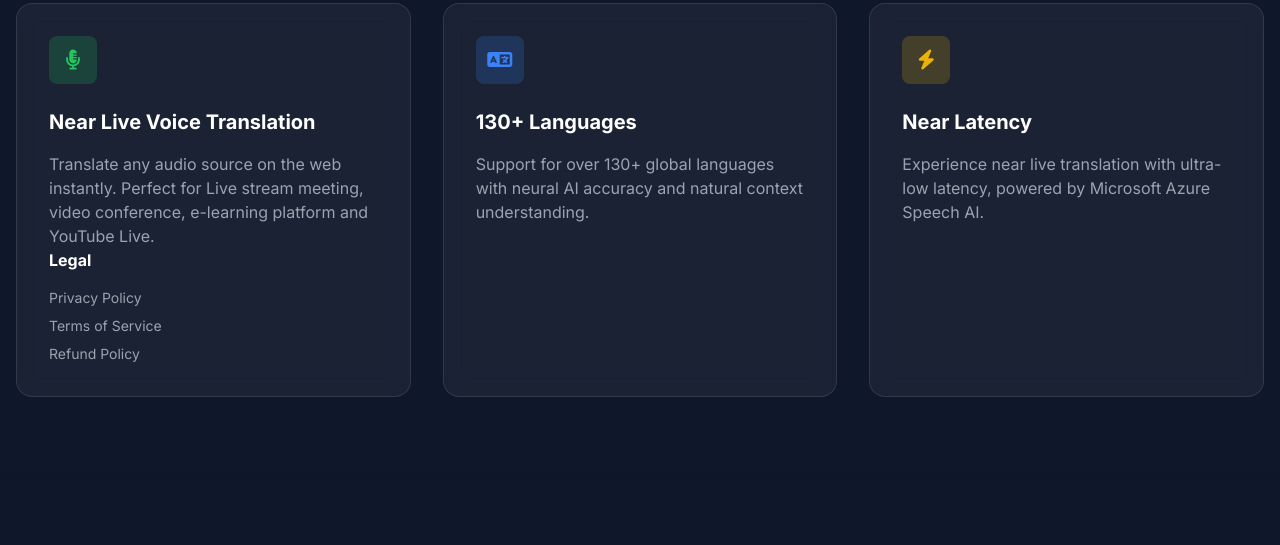
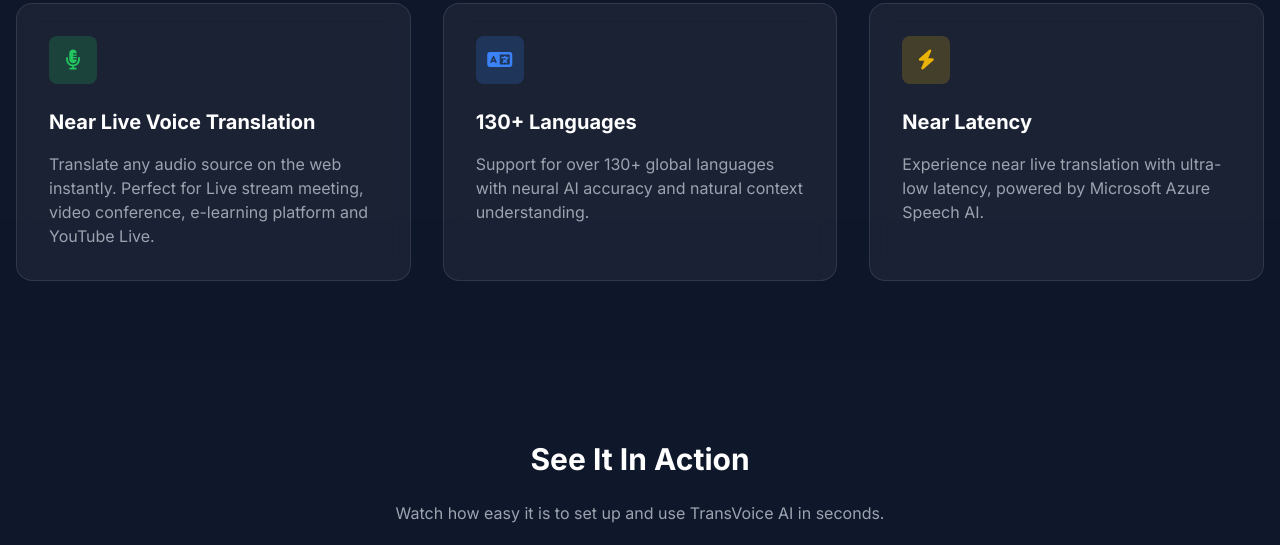
Before and after one commit to Atikgit/transvoice-landing, a plain HTML site: page index.html in a window 1280 px wide. Shown: the part 1306-1851 px from the top of the page. Drawn offline with nearby package versions, Linux system fonts and the light colour scheme.

Commit message:
Add files via upload

```diff
--- a/index.html
+++ b/index.html
@@ -104,15 +104,6 @@
                     </div>
                     <h3 class="text-xl font-bold mb-4">Near Live Voice Translation</h3>
                     <p class="text-gray-400">Translate any audio source on the web instantly. Perfect for Live stream meeting, video conference, e-learning platform and YouTube Live.</p>
-
-                    <div>
-                        <h4 class="font-bold mb-4">Legal</h4>
-                        <ul class="space-y-2 text-sm text-gray-400">
-                        <li><a href="privacy.html" class="hover:text-white">Privacy Policy</a></li>
-                        <li><a href="terms.html" class="hover:text-white">Terms of Service</a></li>
-                        <li><a href="refund.html" class="hover:text-white">Refund Policy</a></li>
-                        </ul>
-                    </div>
                 </div>
                 <div class="glass p-8 rounded-2xl hover:bg-white/5 transition">
                     <div class="w-12 h-12 bg-electricBlue/20 rounded-lg flex items-center justify-center mb-6">
@@ -270,9 +261,9 @@
                 <div>
                     <h4 class="font-bold mb-4">Legal</h4>
                     <ul class="space-y-2 text-sm text-gray-400">
-                        <li><a href="#" class="hover:text-white">Privacy Policy</a></li>
-                        <li><a href="#" class="hover:text-white">Terms of Service</a></li>
-                        <li><a href="#" class="hover:text-white">Refund Policy</a></li>
+                        <li><a href="privacy.html" class="hover:text-white">Privacy Policy</a></li>
+                        <li><a href="terms.html" class="hover:text-white">Terms of Service</a></li>
+                        <li><a href="refund.html" class="hover:text-white">Refund Policy</a></li>
                     </ul>
                 </div>
             </div>
```
